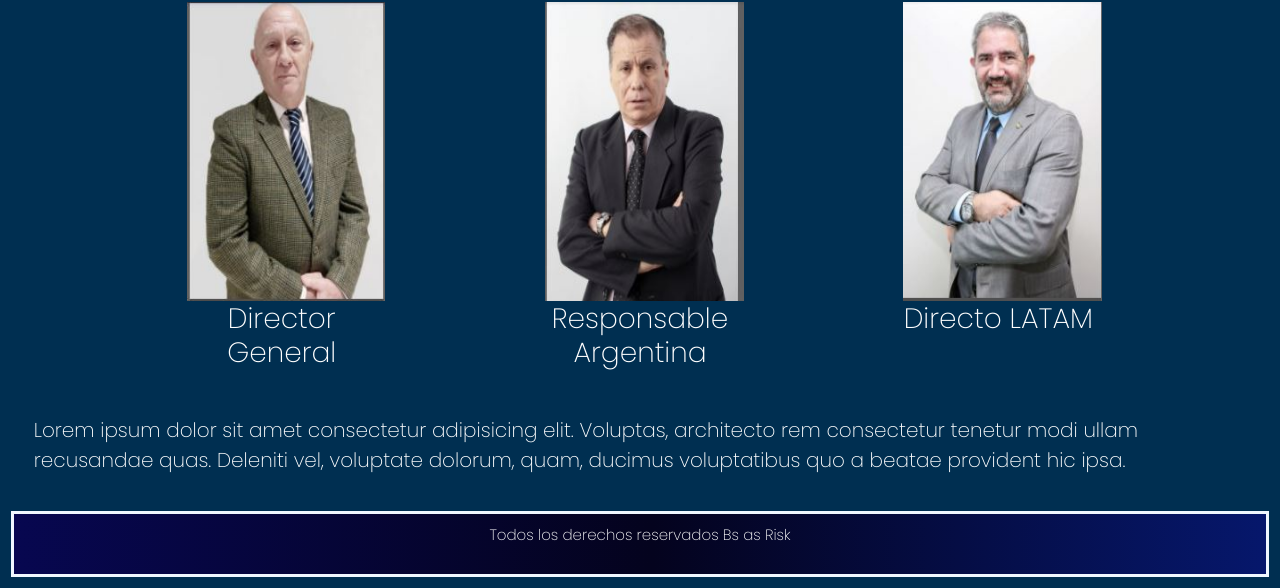
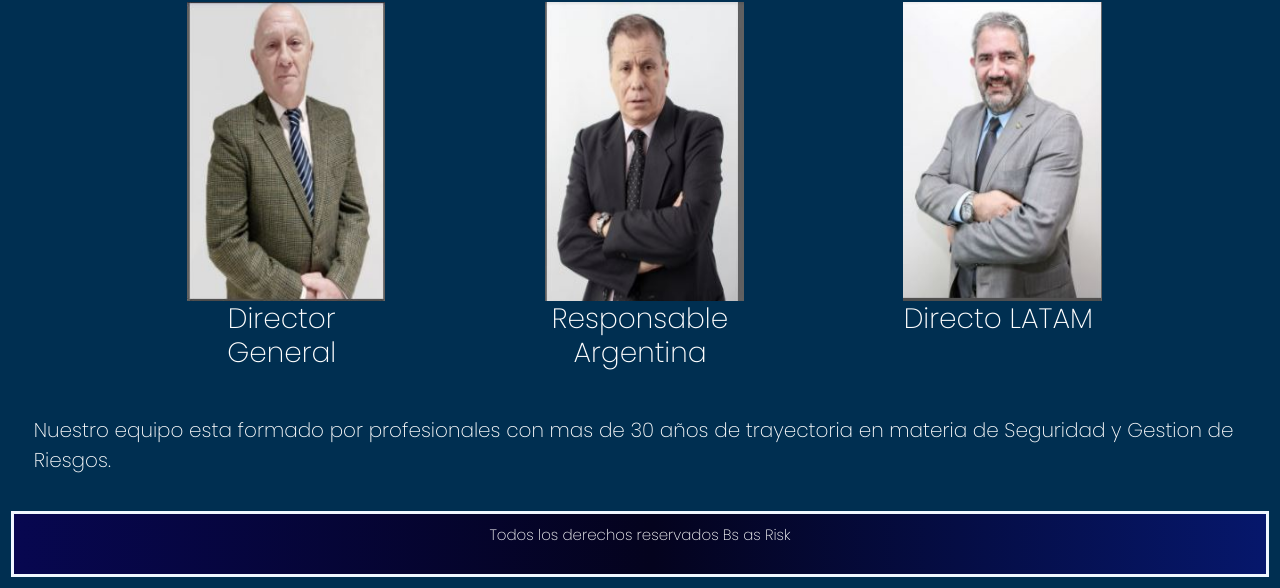
Before and after one commit to Dontiv77/BsAsRisk-DanielOntivero, a plain HTML site: page PAGES/equipo.html in a window 1280 px wide. Shown: the part 252-840 px from the top of the page. Drawn offline with Linux system fonts and the light colour scheme.

Commit message:
incluimosbootstrap5parte13

```diff
--- a/PAGES/equipo.html
+++ b/PAGES/equipo.html
@@ -71,7 +71,7 @@
                     </div>
                 </div>
                 <div>
-                <p>Lorem ipsum dolor sit amet consectetur adipisicing elit. Voluptas, architecto rem consectetur tenetur modi ullam recusandae quas. Deleniti vel, voluptate dolorum, quam, ducimus voluptatibus quo a beatae provident hic ipsa.
+                <p>Nuestro equipo esta formado por profesionales con mas de 30 años de trayectoria en materia de Seguridad y Gestion de Riesgos.
                 </p>
                 </div>
             </main>
```
Also changed, not shown: PAGES/clientes.html (+1 -1 lines).
